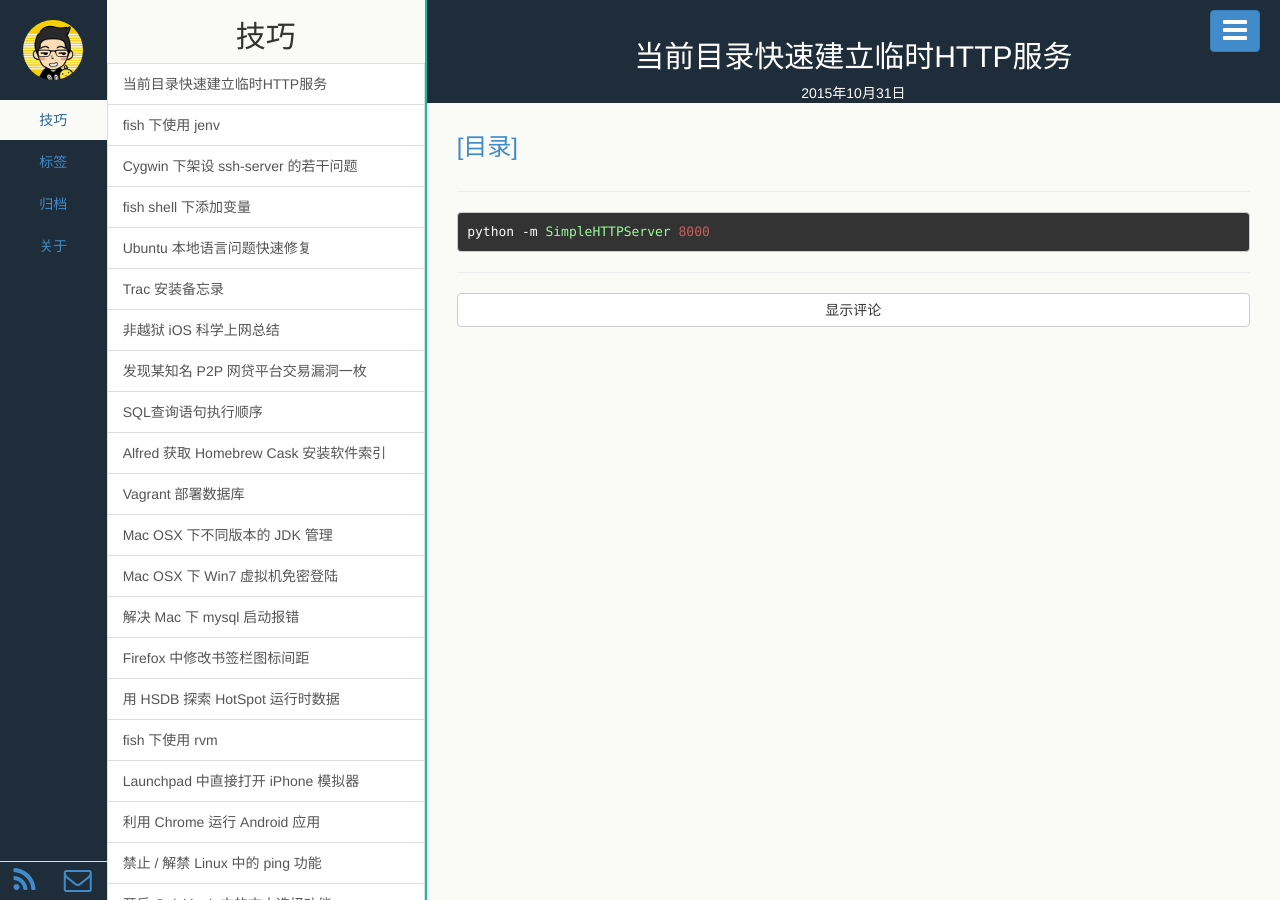
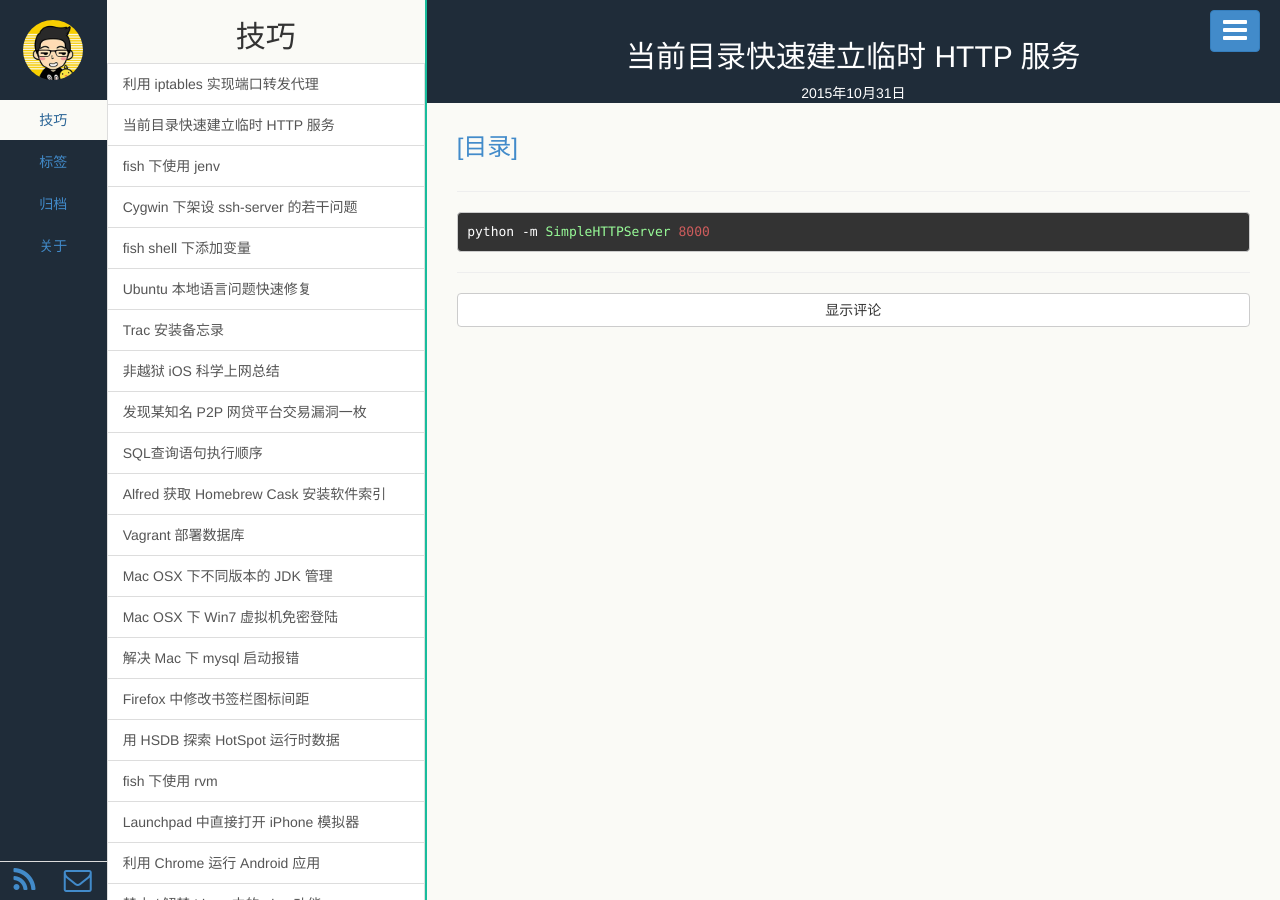
Before and after one commit to iskl/iskl.github.com, a Jekyll site: the page built from _posts/2015-10-31-deploy-http-server.md, in a window 1280 px wide. Built offline with Jekyll 4.4.1, drawn with Linux system fonts in a browser that asks for light colours; some of the changed lines change nothing that is shown.

Commit message:
20151124180247
20151124180247

````diff
--- a/_posts/2015-10-31-deploy-http-server.md
+++ b/_posts/2015-10-31-deploy-http-server.md
@@ -1,6 +1,6 @@
 ---
 layout: post
-title: 当前目录快速建立临时HTTP服务
+title: 当前目录快速建立临时 HTTP 服务
 category: 技巧
 tags: [Python, HTTP]
 description: 当前目录快速建立临时HTTP服务
--- /dev/null
+++ b/_posts/2015-11-24-setup-proxy-using-iptables.md
@@ -0,0 +1,20 @@
+---
+layout: post
+title: 利用 iptables 实现端口转发代理
+category: 技巧
+tags: [iptables]
+description: 利用 iptables 实现端口转发代理
+---
+
+将1.1.1.1:123作为代理服务器，转发往来于2.2.2.2:456的连接，操作为：
+
+```
+sudo iptables -t nat -A PREROUTING -d 1.1.1.1 -p tcp --dport 123 -j DNAT --to-destination 2.2.2.2:456
+sudo iptables -t nat -A POSTROUTING -d 2.2.2.2 -p tcp --dport 456 -j SNAT --to 1.1.1.1
+```
+
+设置后，可以通过以下命令查看是否生效
+
+```
+sudo iptables -t nat –L
+```
````
